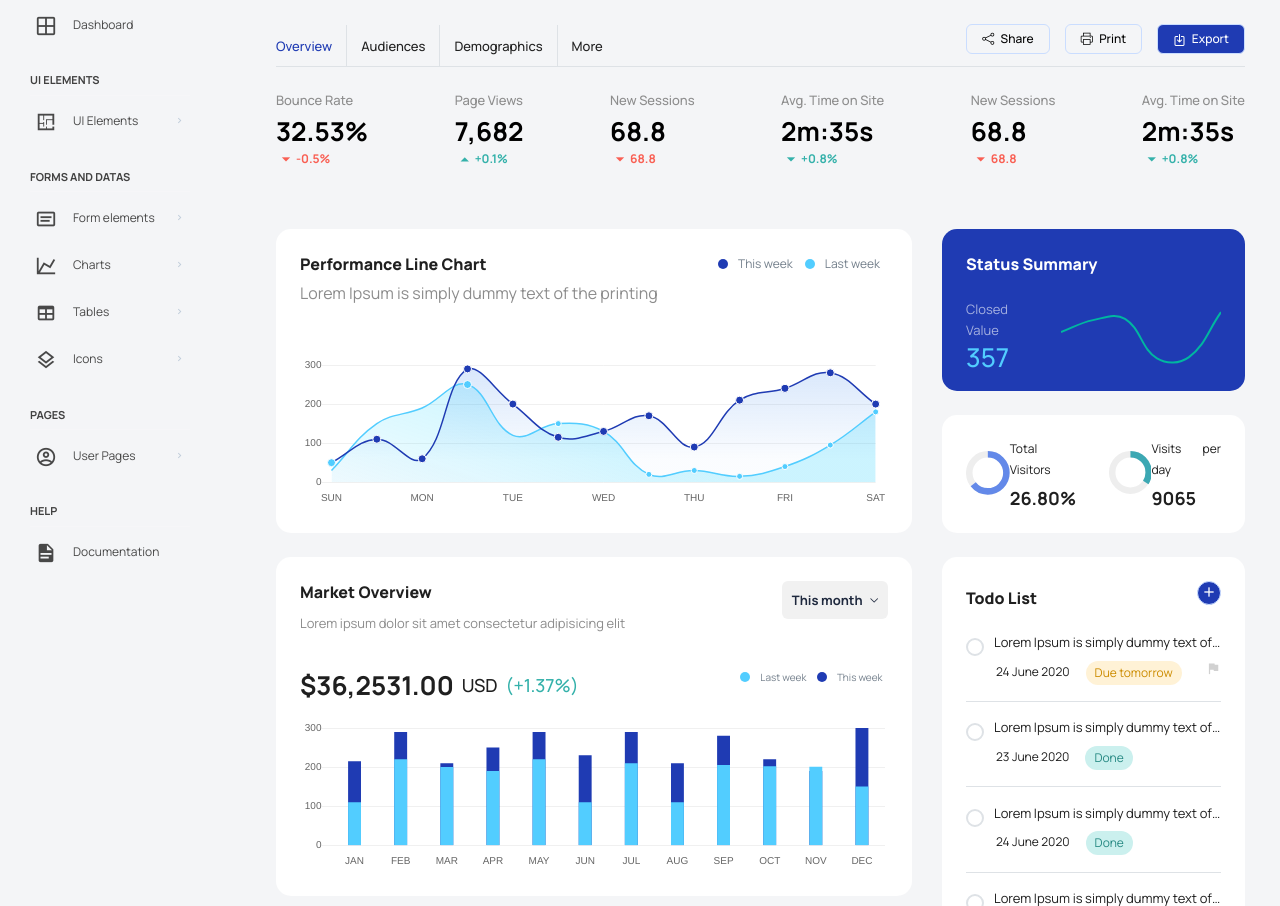
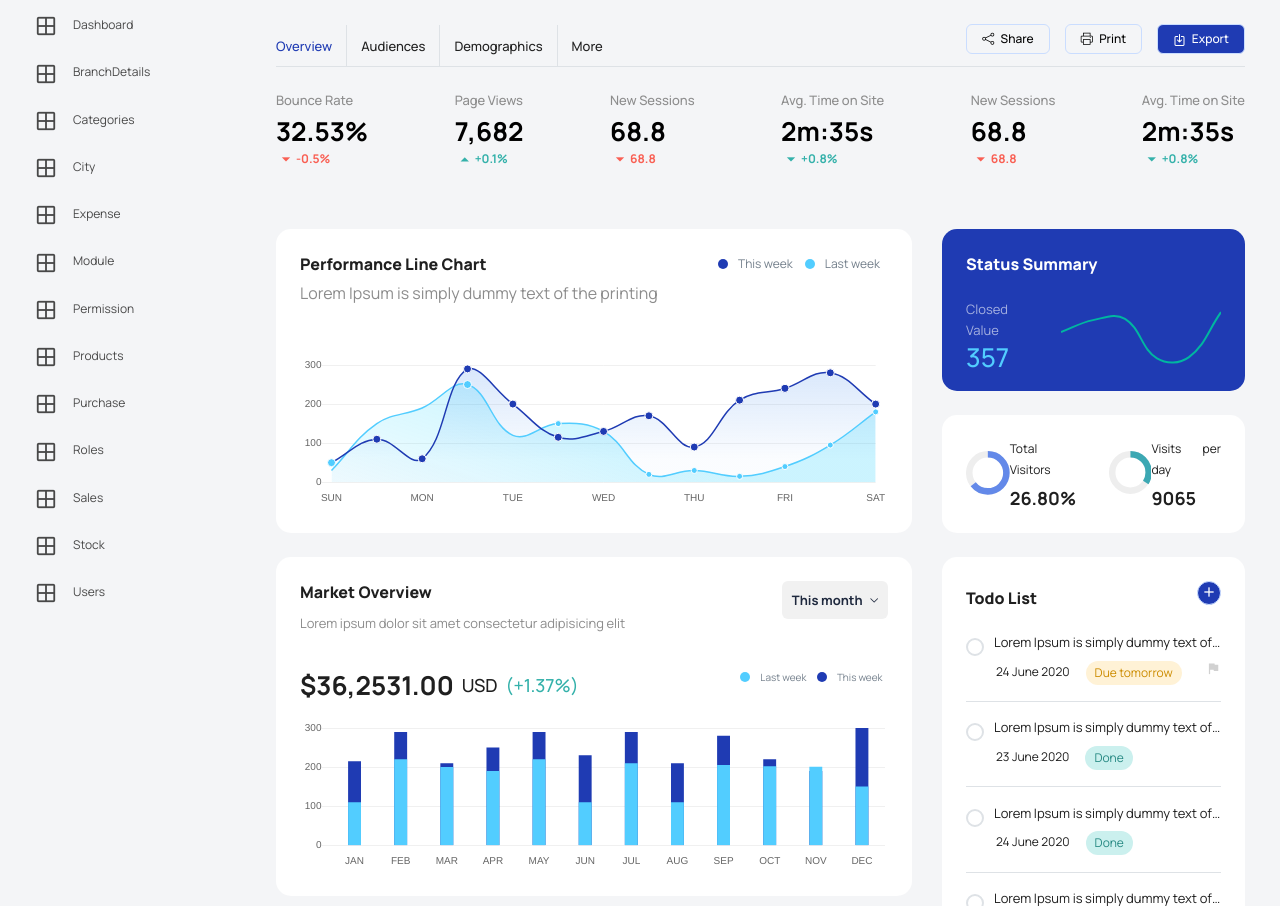
Before and after one commit to Mandaviya-Chirag/CupCrafty, a PHP site: page /index.php in a window 1280 px wide. Shown: the part 97-1003 px from the top of the page. Run offline with PHP 8.4, Linux system fonts and the light colour scheme; some libraries are stand-ins or nearby versions.

Commit message:
sidebar updated

```diff
--- a/includes/sidebar.php
+++ b/includes/sidebar.php
@@ -2,105 +2,82 @@
     <nav class="sidebar sidebar-offcanvas" id="sidebar">
         <ul class="nav">
             <li class="nav-item">
-                <a class="nav-link" href="<?= urlOf('assets/index.html')?>">
+                <a class="nav-link" href="<?= urlOf('') ?>">
                     <i class="mdi mdi-grid-large menu-icon"></i>
                     <span class="menu-title">Dashboard</span>
                 </a>
             </li>
-            <li class="nav-item nav-category">UI Elements</li>
             <li class="nav-item">
-                <a class="nav-link" data-bs-toggle="collapse" href="#ui-basic" aria-expanded="false"
-                    aria-controls="ui-basic">
-                    <i class="menu-icon mdi mdi-floor-plan"></i>
-                    <span class="menu-title">UI Elements</span>
-                    <i class="menu-arrow"></i>
+                <a class="nav-link" href="<?= urlOf('pages/branchdetails') ?>">
+                    <i class="mdi mdi-grid-large menu-icon"></i>
+                    <span class="menu-title">BranchDetails</span>
                 </a>
-                <div class="collapse" id="ui-basic">
-                    <ul class="nav flex-column sub-menu">
-                        <li class="nav-item"> <a class="nav-link"
-                                href="<?= urlOf('assets/pages/ui-features/buttons.html')?>">Buttons</a>
-                        </li>
-                        <li class="nav-item"> <a class="nav-link"
-                                href="<?= urlOf('assets/pages/ui-features/dropdowns.html')?>">Dropdowns</a></li>
-                        <li class="nav-item"> <a class="nav-link"
-                                href="<?=urlOf('assets/pages/ui-features/typography.html')?>">Typography</a></li>
-                    </ul>
-                </div>
-            </li>
-            <li class="nav-item nav-category">Forms and Datas</li>
-            <li class="nav-item">
-                <a class="nav-link" data-bs-toggle="collapse" href="#form-elements" aria-expanded="false"
-                    aria-controls="form-elements">
-                    <i class="menu-icon mdi mdi-card-text-outline"></i>
-                    <span class="menu-title">Form elements</span>
-                    <i class="menu-arrow"></i>
-                </a>
-                <div class="collapse" id="form-elements">
-                    <ul class="nav flex-column sub-menu">
-                        <li class="nav-item"><a class="nav-link" href="<?urlOf('assets/pages/forms/basic_elements.html')?>">Basic
-                                Elements</a></li>
-                    </ul>
-                </div>
             </li>
             <li class="nav-item">
-                <a class="nav-link" data-bs-toggle="collapse" href="#charts" aria-expanded="false"
-                    aria-controls="charts">
-                    <i class="menu-icon mdi mdi-chart-line"></i>
-                    <span class="menu-title">Charts</span>
-                    <i class="menu-arrow"></i>
+                <a class="nav-link" href="<?= urlOf('pages/categories') ?>">
+                    <i class="mdi mdi-grid-large menu-icon"></i>
+                    <span class="menu-title">Categories</span>
                 </a>
-                <div class="collapse" id="charts">
-                    <ul class="nav flex-column sub-menu">
-                        <li class="nav-item"> <a class="nav-link" href="<?= urlOf('assets/pages/charts/chartjs.html')?>">ChartJs</a>
-                        </li>
-                    </ul>
-                </div>
             </li>
             <li class="nav-item">
-                <a class="nav-link" data-bs-toggle="collapse" href="#tables" aria-expanded="false"
-                    aria-controls="tables">
-                    <i class="menu-icon mdi mdi-table"></i>
-                    <span class="menu-title">Tables</span>
-                    <i class="menu-arrow"></i>
+                <a class="nav-link" href="<?= urlOf('pages/city') ?>">
+                    <i class="mdi mdi-grid-large menu-icon"></i>
+                    <span class="menu-title">City</span>
                 </a>
-                <div class="collapse" id="tables">
-                    <ul class="nav flex-column sub-menu">
-                        <li class="nav-item"> <a class="nav-link" href="<?=urlOf('assets/pages/tables/basic-table.html')?>">Basic
-                                table</a></li>
-                    </ul>
-                </div>
             </li>
             <li class="nav-item">
-                <a class="nav-link" data-bs-toggle="collapse" href="#icons" aria-expanded="false" aria-controls="icons">
-                    <i class="menu-icon mdi mdi-layers-outline"></i>
-                    <span class="menu-title">Icons</span>
-                    <i class="menu-arrow"></i>
+                <a class="nav-link" href="<?= urlOf('pages/expense') ?>">
+                    <i class="mdi mdi-grid-large menu-icon"></i>
+                    <span class="menu-title">Expense</span>
                 </a>
-                <div class="collapse" id="icons">
-                    <ul class="nav flex-column sub-menu">
-                        <li class="nav-item"> <a class="nav-link" href="<?=urlOf('assets/pages/icons/mdi.html')?>">Mdi icons</a></li>
-                    </ul>
-                </div>
             </li>
-            <li class="nav-item nav-category">pages</li>
             <li class="nav-item">
-                <a class="nav-link" data-bs-toggle="collapse" href="#auth" aria-expanded="false" aria-controls="auth">
-                    <i class="menu-icon mdi mdi-account-circle-outline"></i>
-                    <span class="menu-title">User Pages</span>
-                    <i class="menu-arrow"></i>
+                <a class="nav-link" href="<?= urlOf('pages/module') ?>">
+                    <i class="mdi mdi-grid-large menu-icon"></i>
+                    <span class="menu-title">Module</span>
                 </a>
-                <div class="collapse" id="auth">
-                    <ul class="nav flex-column sub-menu">
-                        <li class="nav-item"> <a class="nav-link" href="<?= urlOf('assets/pages/samples/login.html')?>"> Login </a>
-                        </li>
-                    </ul>
-                </div>
             </li>
-            <li class="nav-item nav-category">help</li>
             <li class="nav-item">
-                <a class="nav-link" href="<?= urlOf('http://bootstrapdash.com/demo/star-admin2-free/docs/documentation.html')?>">
-                    <i class="menu-icon mdi mdi-file-document"></i>
-                    <span class="menu-title">Documentation</span>
+                <a class="nav-link" href="<?= urlOf('pages/permission') ?>">
+                    <i class="mdi mdi-grid-large menu-icon"></i>
+                    <span class="menu-title">Permission</span>
+                </a>
+            </li>
+            </li>
+            <li class="nav-item">
+                <a class="nav-link" href="<?= urlOf('pages/products') ?>">
+                    <i class="mdi mdi-grid-large menu-icon"></i>
+                    <span class="menu-title">Products</span>
+                </a>
+            </li>
+            <li class="nav-item">
+                <a class="nav-link" href="<?= urlOf('pages/purchase') ?>">
+                    <i class="mdi mdi-grid-large menu-icon"></i>
+                    <span class="menu-title">Purchase</span>
+                </a>
+            </li>
+            <li class="nav-item">
+                <a class="nav-link" href="<?= urlOf('pages/roles') ?>">
+                    <i class="mdi mdi-grid-large menu-icon"></i>
+                    <span class="menu-title">Roles</span>
+                </a>
+            </li>
+            <li class="nav-item">
+                <a class="nav-link" href="<?= urlOf('pages/sales') ?>">
+                    <i class="mdi mdi-grid-large menu-icon"></i>
+                    <span class="menu-title">Sales</span>
+                </a>
+            </li>
+            <li class="nav-item">
+                <a class="nav-link" href="<?= urlOf('pages/stock') ?>">
+                    <i class="mdi mdi-grid-large menu-icon"></i>
+                    <span class="menu-title">Stock</span>
+                </a>
+            </li>
+            <li class="nav-item">
+                <a class="nav-link" href="<?= urlOf('pages/users') ?>">
+                    <i class="mdi mdi-grid-large menu-icon"></i>
+                    <span class="menu-title">Users</span>
                 </a>
             </li>
         </ul>
```
